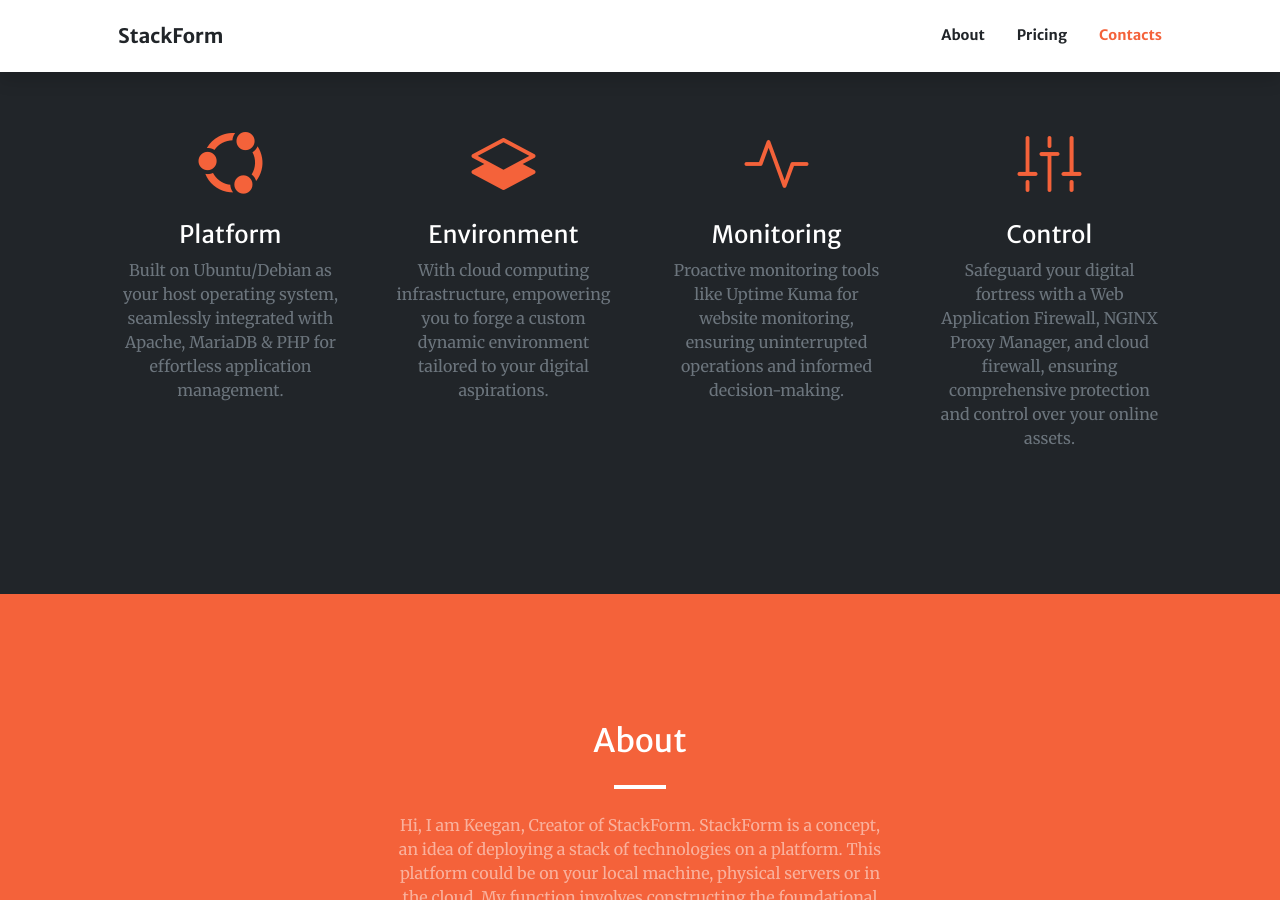
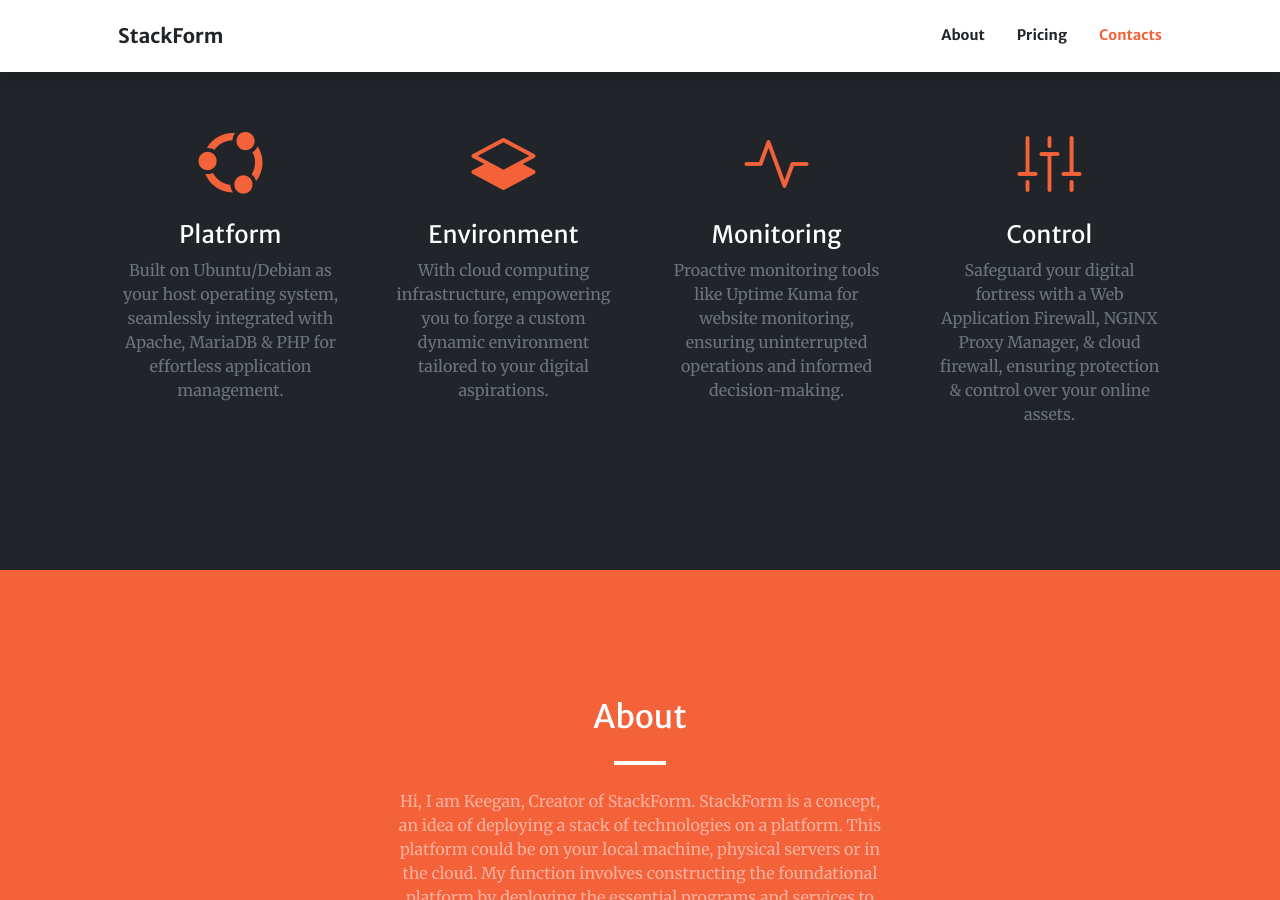
Before and after one commit to keeganturnerdev/site.github.io, a Jekyll site: the page built from index.md, in a window 1280 px wide and 900 px high, scrolled down 1049 px. Built offline with Jekyll 4.4.1, drawn with Linux system fonts in a browser that asks for light colours; comment, search, counter and statistics services are not loaded.

Commit message:
Update index.md

```diff
--- a/index.md
+++ b/index.md
@@ -24,7 +24,7 @@ sections:
         text: Proactive monitoring tools like Uptime Kuma for website monitoring, ensuring uninterrupted operations and informed decision-making.
         icon: bi-activity
       - title: Control
-        text: Safeguard your digital fortress with a Web Application Firewall, NGINX Proxy Manager, and cloud firewall, ensuring comprehensive protection and control over your online assets.
+        text: Safeguard your digital fortress with a Web Application Firewall, NGINX Proxy Manager, & cloud firewall, ensuring protection & control over your online assets.
         icon: bi bi-sliders2-vertical
 
   - type: call-to-action.html
@@ -55,10 +55,6 @@ sections:
         text: Included with any Stack plan and covers one domain
         icon: bi bi-lock-fill
 
-  - type: call-to-action.html
-    section_id: about
-    background_style: bg-primary
-    title: Terms and Conditions
 
 
   - type: contact.html
```
